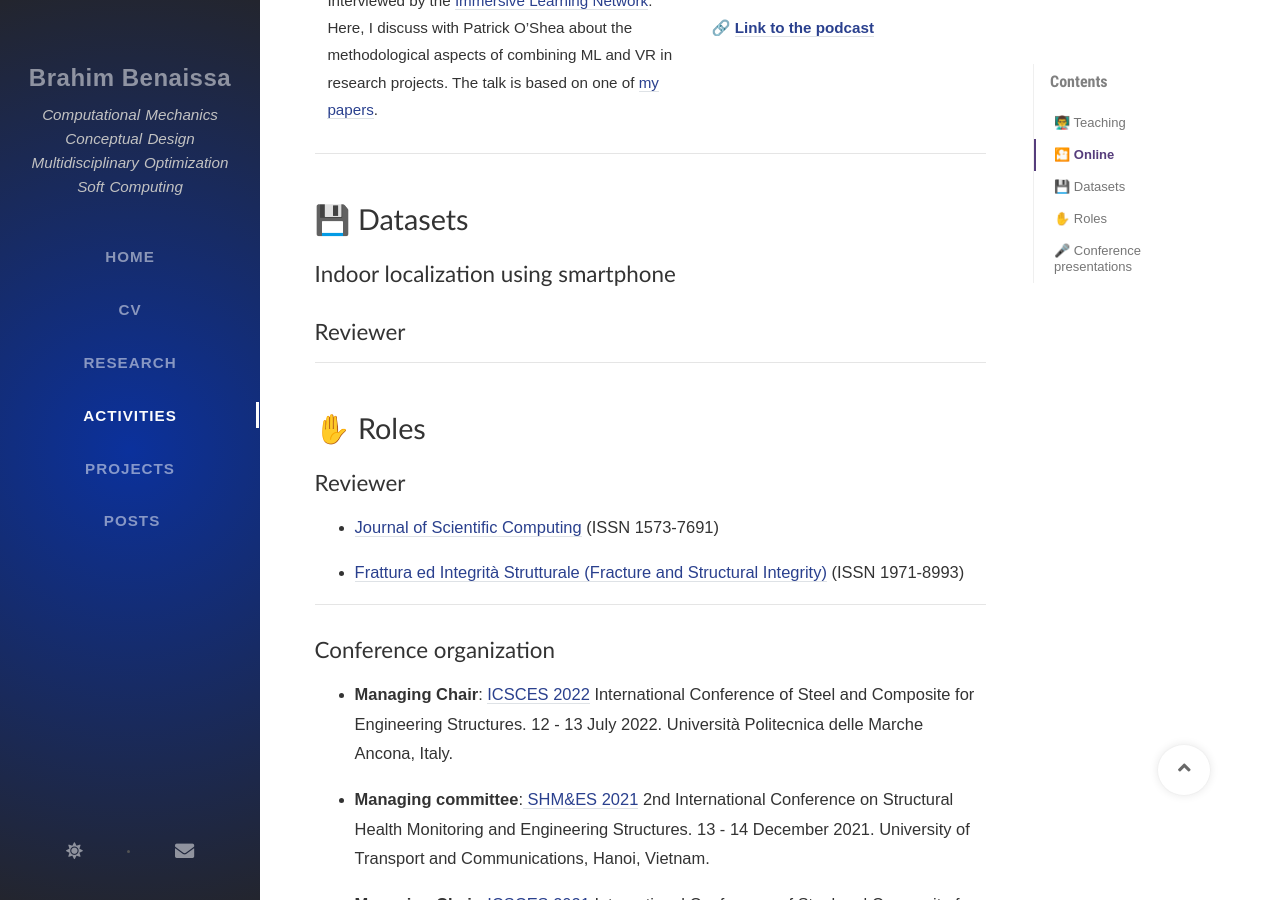
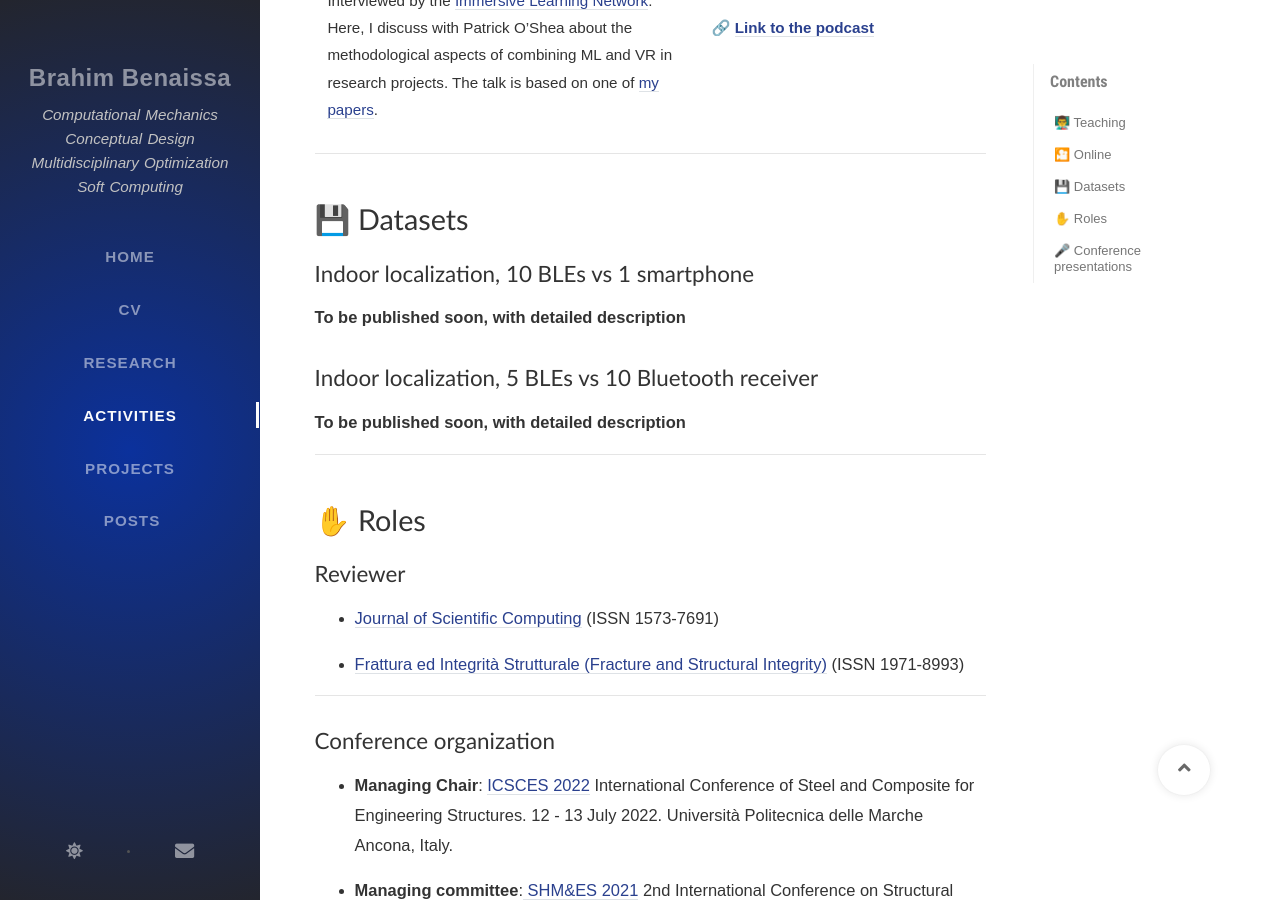
Before and after one commit to Brahim-Benaissa/Brahim-Benaissa.github.io, a Jekyll site: the page built from tabs/activities.md, in a window 1280 px wide and 900 px high, scrolled down 1458 px. Built offline with Jekyll 4.4.1, drawn with Linux system fonts in a browser that asks for light colours; nearby versions of some CDN libraries; some web fonts are replaced; comment, search, counter and statistics services are not loaded.

Commit message:
Update activities.md

```diff
--- a/tabs/activities.md
+++ b/tabs/activities.md
@@ -48,9 +48,13 @@ toc: true
 
 # 💾 Datasets
 
-## Indoor localization using smartphone
+## Indoor localization, 10 BLEs vs 1 smartphone
 
-## Reviewer
+**To be published soon, with detailed description**
+
+## Indoor localization, 5 BLEs vs 10 Bluetooth receiver
+
+**To be published soon, with detailed description**
 
 ---
 
@@ -85,7 +89,6 @@ toc: true
 
 # 🎤 Conference presentations
 
-
 - **Updatable indoor localization based on BLE signal fingerprint**. <a href="https://ieeexplore.ieee.org/xpl/conhome/8642804/proceeding" target="_blank"> ICASS 2018 </a>  International Conference on Applied Smart Systems. 24-25 November 2018. Medea, Algeria.
 
 - **Phone application for indoor localization based on BLE signal fingerprint**. <a href="https://dblp.org/db/conf/ntms/ntms2018.html" target="_blank"> NTMS 2018 </a> 9th IFIP International Conference on New Technologies, Mobility and Security. 28 February 2018. Paris, France.
```
